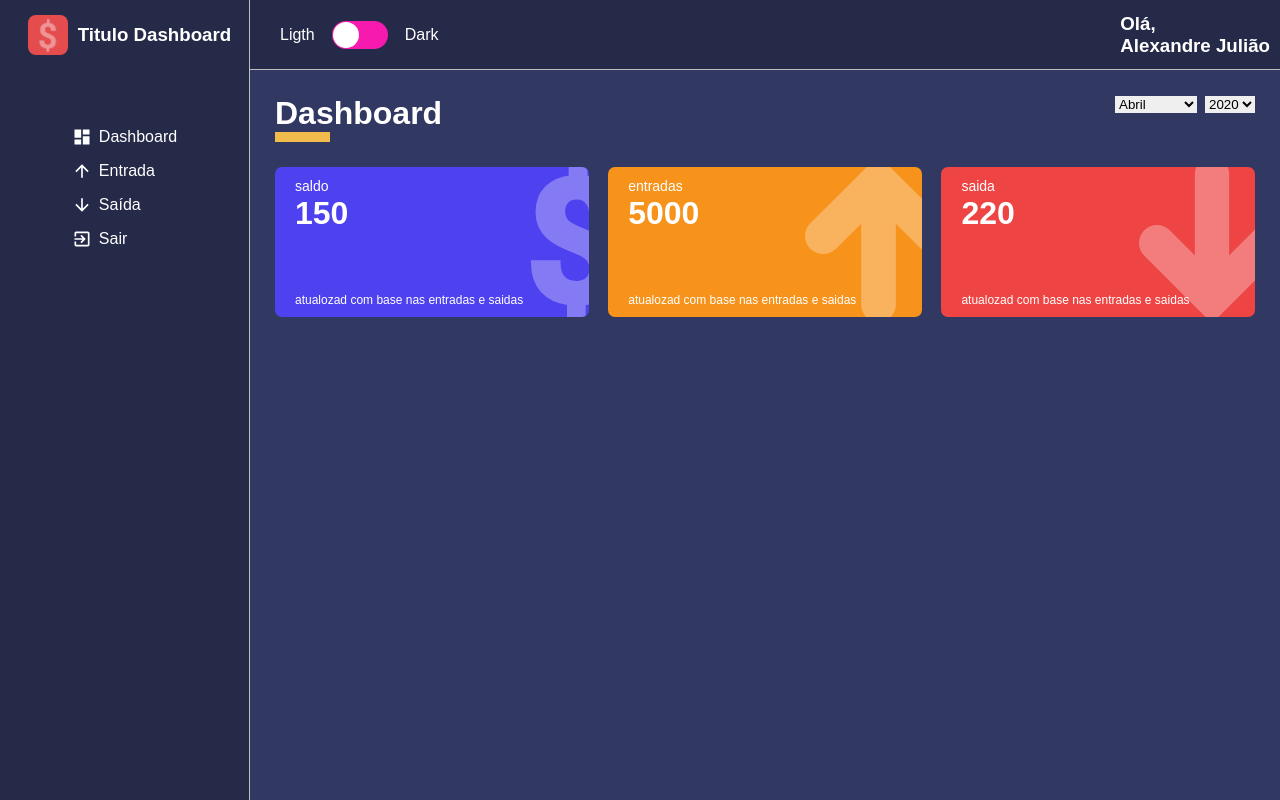
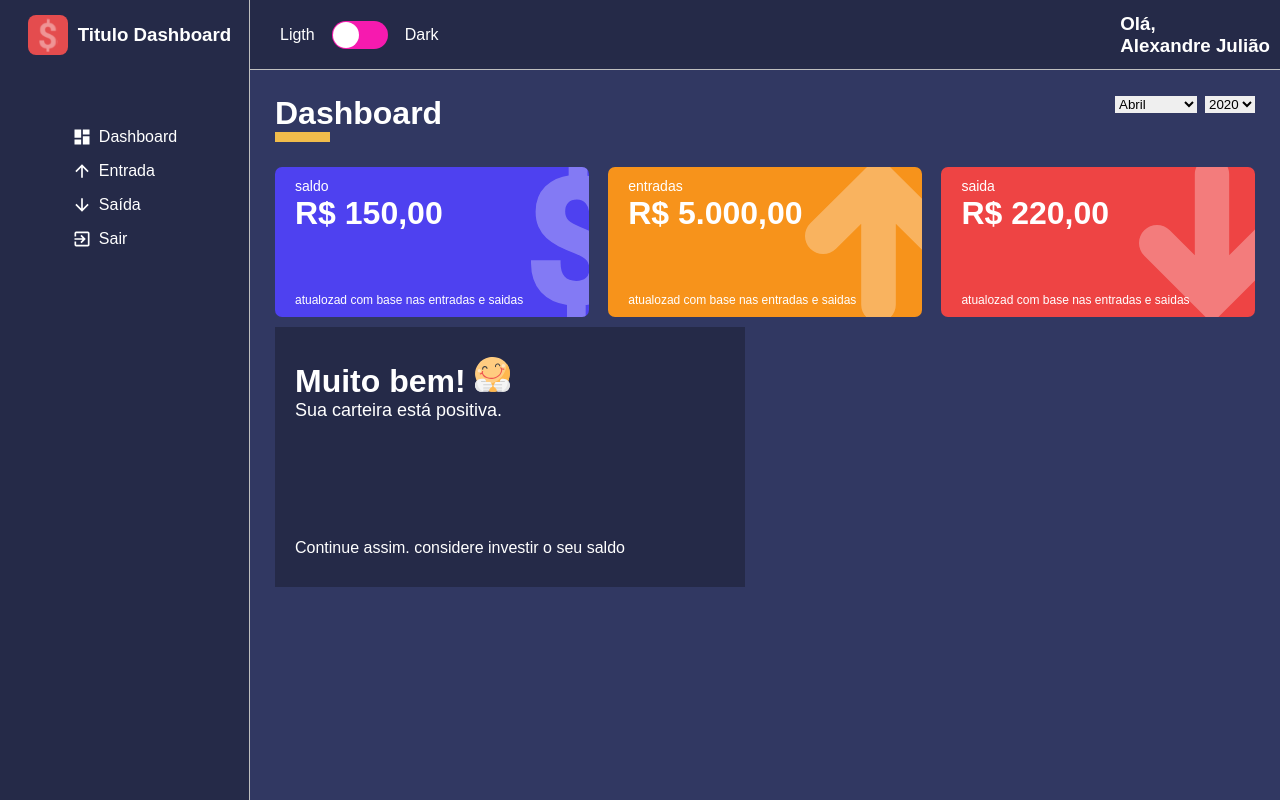
Before and after one commit to alejuliao/dashboard-react-ts, a React (Vite) app: page /dashboard in a window 1280 px wide. Built offline with nearby package versions, Linux system fonts and the light colour scheme.

Commit message:
aula 32 concluida- criando cartoes de movimentação da carteira

```diff
--- /dev/null
+++ b/src/components/MessageBox/index.tsx
@@ -0,0 +1,24 @@
+import { Container } from './styles'
+
+
+interface IMessageBoxProps {
+  title: string;
+  description: string;
+  footerText: string;
+  icon: string;
+}
+export function MessageBox({ title, description, footerText, icon }: IMessageBoxProps) {
+  return (
+    <Container>
+      <header>
+        <h1>{title} <img src={icon} alt={title} /> </h1>
+        <p>
+          {description}
+        </p>
+      </header>
+      <footer>
+        <span>{footerText}</span>
+      </footer>
+    </Container>
+  )
+}
--- /dev/null
+++ b/src/components/MessageBox/styles.ts
@@ -0,0 +1,23 @@
+import styled from 'styled-components'
+
+export const Container = styled.div`
+  width: 48%;
+  height: 260px;
+
+  background-color: ${props => props.theme.colors.secondary};
+  color: ${props => props.theme.colors.white};
+
+  margin: 10px 0;
+  padding: 30px 20px;
+
+  display: flex;
+  flex-direction: column;
+  justify-content: space-between;
+
+  > header img {
+    width: 35px;
+  }
+  > header p {
+    font-size: 18px;
+  }
+`
--- a/src/components/WalletBox/index.tsx
+++ b/src/components/WalletBox/index.tsx
@@ -3,6 +3,8 @@
 import arrowUpImg from '../../assets/arrow-up.svg'
 import arrowDownImg from '../../assets/arrow-down.svg'
 import { useMemo } from "react";
+import CountUp from 'react-countup';
+
 interface IWalletBoxProps {
   title: string;
   amount: number;
@@ -32,7 +34,14 @@
   return (
     <Container color={color}>
       <span>{title}</span>
-      <h1>{amount}</h1>
+      <h1><CountUp
+        end={amount}
+        prefix={"R$ "}
+        separator="."
+        decimal=","
+        decimals={2}
+      // preserveValue={true}
+      /></h1>
       <small>{footerLabel}</small>
       <img src={iconSelected} alt={title} />
 
--- a/src/pages/Dashboard/index.tsx
+++ b/src/pages/Dashboard/index.tsx
@@ -6,6 +6,9 @@
 import expenses from '../../repositories/expenses'
 import listOfMonths from '../../utils/months'
 import { WalletBox } from '../../components/WalletBox'
+import { MessageBox } from '../../components/MessageBox'
+import happyImg from '../../assets/happy.svg'
+import sadImg from '../../assets/sad.svg'
 
 export const Dashboard: React.FC = () => {
   const [monthSelected, setMonthSelected] = useState<number>(new Date().getMonth() + 1);
@@ -89,12 +92,14 @@
           footerLabel="atualozad com base nas entradas e saidas"
           icon='arrowDown'
         />
+        <MessageBox
+          title="Muito bem!"
+          description='Sua carteira está positiva.'
+          footerText='Continue assim. considere investir o seu saldo'
+          icon={happyImg}
+
+        />
       </Content>
     </Container>
   )
 }
-// export function Dashboard() {
-//   return (
-//     <h1>Dashboard</h1>
-//   )
-// }
--- a/src/pages/Dashboard/styles.ts
+++ b/src/pages/Dashboard/styles.ts
@@ -3,4 +3,5 @@
 export const Content = styled.div`
   display: flex;
   justify-content: space-between;
+  flex-wrap: wrap;
 `
```
